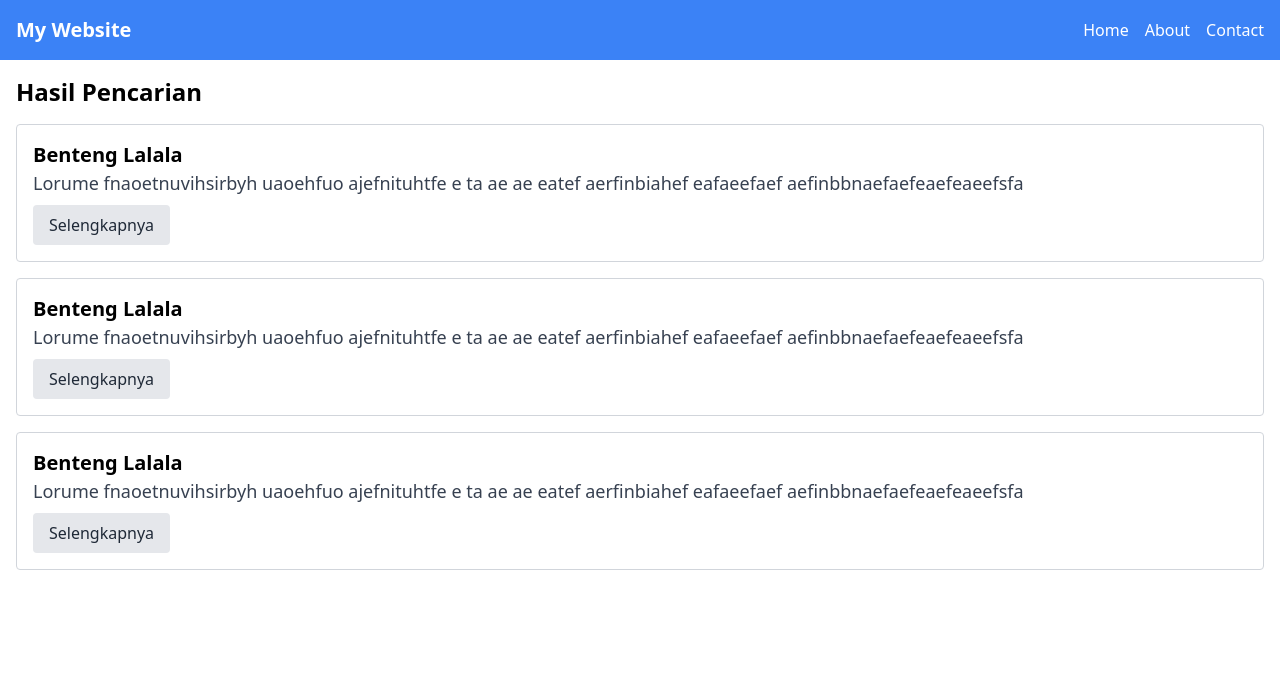
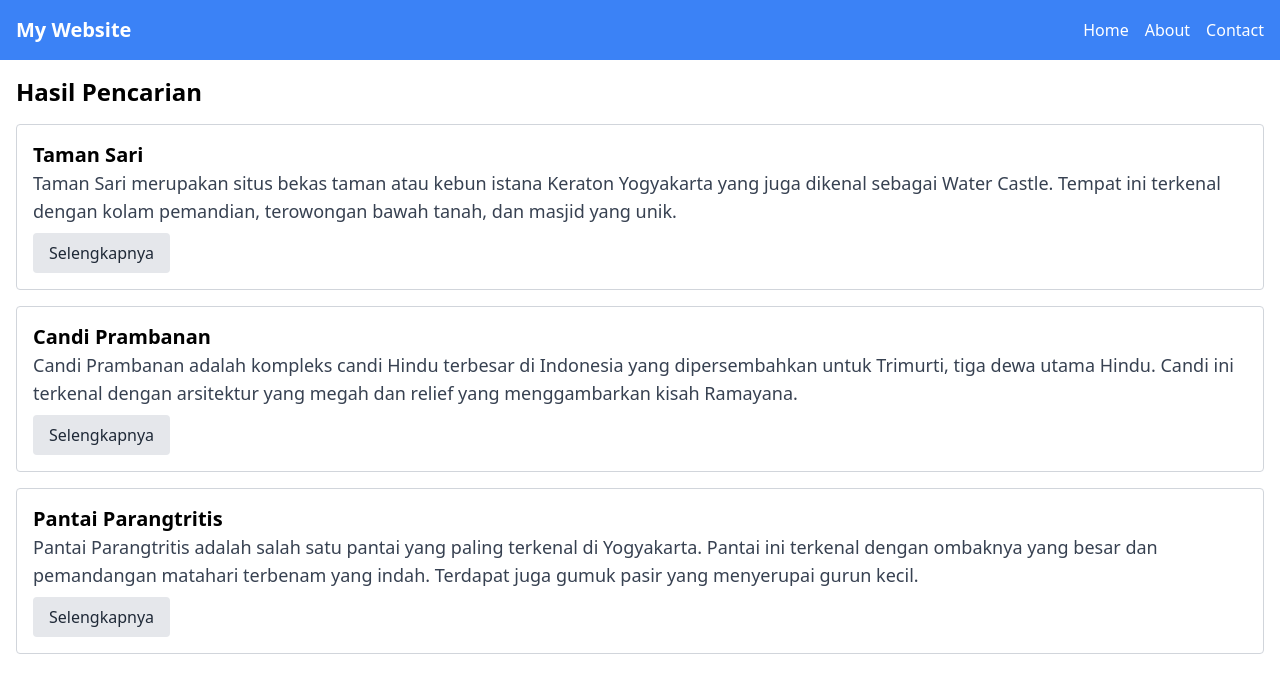
Before and after one commit to Banendra17/Rekom, a React (Create React App) app in the folder feapp/: page /result in a window 1280 px wide. Shown: the top 692 px of the page. Built offline with nearby package versions, Linux system fonts and the light colour scheme.

Commit message:
fix (result) : fix result pages with components

```diff
--- a/feapp/src/pages/Result.jsx
+++ b/feapp/src/pages/Result.jsx
@@ -1,44 +1,33 @@
 // src/pages/Result.jsx
 
 import React from 'react';
-import { useNavigate } from 'react-router-dom';
+import ResultItem from '../components/ResultItem';
 
 const Result = () => {
-  const navigate = useNavigate();
-
   const dummyResults = [
     {
-      title: "Benteng Lalala",
-      description: "Lorume fnaoetnuvihsirbyh uaoehfuo ajefnituhtfe e ta ae ae eatef aerfinbiahef eafaeefaef aefinbbnaefaefeaefeaeefsfa"
+      title: "Taman Sari",
+      description: "Taman Sari merupakan situs bekas taman atau kebun istana Keraton Yogyakarta yang juga dikenal sebagai Water Castle. Tempat ini terkenal dengan kolam pemandian, terowongan bawah tanah, dan masjid yang unik."
     },
     {
-      title: "Benteng Lalala",
-      description: "Lorume fnaoetnuvihsirbyh uaoehfuo ajefnituhtfe e ta ae ae eatef aerfinbiahef eafaeefaef aefinbbnaefaefeaefeaeefsfa"
+      title: "Candi Prambanan",
+      description: "Candi Prambanan adalah kompleks candi Hindu terbesar di Indonesia yang dipersembahkan untuk Trimurti, tiga dewa utama Hindu. Candi ini terkenal dengan arsitektur yang megah dan relief yang menggambarkan kisah Ramayana."
     },
     {
-      title: "Benteng Lalala",
-      description: "Lorume fnaoetnuvihsirbyh uaoehfuo ajefnituhtfe e ta ae ae eatef aerfinbiahef eafaeefaef aefinbbnaefaefeaefeaeefsfa"
+      title: "Pantai Parangtritis",
+      description: "Pantai Parangtritis adalah salah satu pantai yang paling terkenal di Yogyakarta. Pantai ini terkenal dengan ombaknya yang besar dan pemandangan matahari terbenam yang indah. Terdapat juga gumuk pasir yang menyerupai gurun kecil."
     }
   ];
-
-  const handleDetailsClick = () => {
-    navigate('/detail');
-  };
 
   return (
     <div className="p-4">
       <h2 className="text-2xl font-bold mb-4">Hasil Pencarian</h2>
       {dummyResults.map((result, index) => (
-        <div key={index} className="mb-4 p-4 border border-gray-300 rounded">
-          <h3 className="text-xl font-semibold">{result.title}</h3>
-          <p className="text-lg text-gray-700">{result.description}</p>
-          <button
-            className="mt-2 px-4 py-2 bg-gray-200 text-gray-800 rounded hover:bg-gray-300"
-            onClick={handleDetailsClick}
-          >
-            Selengkapnya
-          </button>
-        </div>
+        <ResultItem
+          key={index}
+          title={result.title}
+          description={result.description}
+        />
       ))}
     </div>
   );
```
